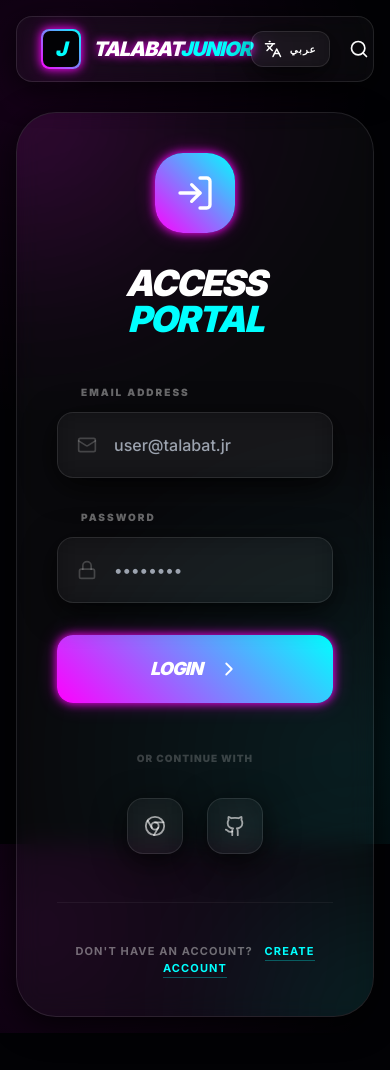
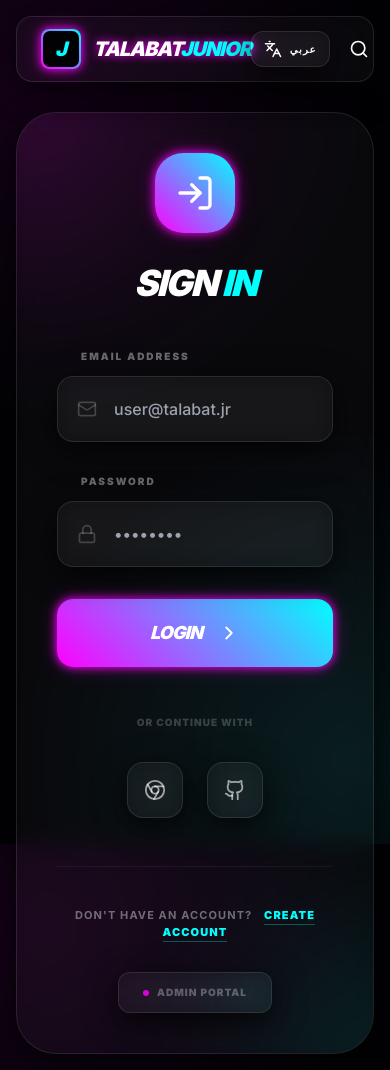
Before and after one commit to youcieff/Talabat_Junior-Delevery_website-, a Next.js app in the folder frontend/: page /login in a window 390 px wide. Before the commit the page ends 1033 px from the top, so only its background shows below. Built offline with nearby package versions, Linux system fonts and the light colour scheme; no server answers.

Commit message:
feat: Restrict admin registration to manual assignment only

```diff
--- a/frontend/src/app/login/page.js
+++ b/frontend/src/app/login/page.js
@@ -56,7 +56,7 @@
              <LogIn size={40} className="text-white group-hover:scale-110 transition-transform" />
           </div>
           <h1 className="text-4xl font-black text-white italic uppercase tracking-tighter leading-none">
-            {t("login_title_1")} <span className="text-cyber-cyan">{t("login_title_2")}</span>
+            {lang === 'ar' ? 'تسجيل' : 'SIGN'} <span className="text-cyber-cyan">{lang === 'ar' ? 'الدخول' : 'IN'}</span>
           </h1>
 
           {error && (
@@ -127,13 +127,25 @@
             </button>
           </div>
 
-          <div className="mt-12 pt-10 border-t border-white/5">
+          <div className="mt-12 pt-10 border-t border-white/5 space-y-6">
+            {/* Create Account */}
             <p className="text-white/40 text-[11px] font-bold uppercase tracking-widest">
-              {t("footer_no_account")}{" "}
-              <Link href="/register" className="text-cyber-cyan hover:text-white transition-colors border-b border-cyber-cyan/30 pb-0.5 ml-2">
-                {t("footer_register_link")}
+              {lang === 'ar' ? 'ليس لديك حساب؟' : "Don't have an account?"}{" "}
+              <Link href="/register" className="text-cyber-cyan hover:text-white transition-colors border-b border-cyber-cyan/30 pb-0.5 ml-2 font-black">
+                {lang === 'ar' ? 'إنشاء حساب' : 'Create Account'}
               </Link>
             </p>
+
+            {/* Admin Portal Quick Access */}
+            <div className="pt-2">
+              <Link
+                href="/admin"
+                className="inline-flex items-center gap-2 px-6 py-3 rounded-xl glass border border-white/10 hover:border-cyber-pink/40 hover:text-cyber-pink text-white/30 transition-all text-[10px] font-black uppercase tracking-widest group"
+              >
+                <span className="w-1.5 h-1.5 rounded-full bg-cyber-pink animate-pulse"></span>
+                {lang === 'ar' ? 'دخول الإدمن' : 'Admin Portal'}
+              </Link>
+            </div>
           </div>
         </div>
       </motion.div>
--- a/frontend/src/app/register/page.js
+++ b/frontend/src/app/register/page.js
@@ -14,8 +14,7 @@
     email: "",
     phone: "",
     password: "",
-    confirmPassword: "",
-    role: "user"
+    confirmPassword: ""
   });
   const [loading, setLoading] = useState(false);
   const [error, setError] = useState("");
@@ -34,8 +33,7 @@
         name: formData.name,
         email: formData.email,
         phone: formData.phone,
-        password: formData.password,
-        role: formData.role
+        password: formData.password
       });
     } catch (err) {
       setError(err.response?.data?.error || t("error_register"));
@@ -155,35 +153,7 @@
             </div>
           </div>
 
-          <div className="md:col-span-2 space-y-4">
-            <label className={`block text-[10px] font-black uppercase tracking-[0.2em] text-white/40 ${lang === 'ar' ? 'mr-6' : 'ml-6'}`}>
-              {t("role_label")}
-            </label>
-            <div className="grid grid-cols-2 gap-4">
-              <button
-                type="button"
-                onClick={() => setFormData({ ...formData, role: "user" })}
-                className={`py-4 rounded-2xl border font-black text-xs uppercase tracking-widest transition-all ${
-                  formData.role === "user"
-                  ? "bg-cyber-cyan/10 border-cyber-cyan text-cyber-cyan shadow-neon-cyan"
-                  : "bg-white/5 border-white/5 text-white/30 hover:bg-white/10"
-                }`}
-              >
-                {t("role_user")}
-              </button>
-              <button
-                type="button"
-                onClick={() => setFormData({ ...formData, role: "admin" })}
-                className={`py-4 rounded-2xl border font-black text-xs uppercase tracking-widest transition-all ${
-                  formData.role === "admin"
-                  ? "bg-cyber-pink/10 border-cyber-pink text-cyber-pink shadow-neon-pink"
-                  : "bg-white/5 border-white/5 text-white/30 hover:bg-white/10"
-                }`}
-              >
-                {t("role_admin")}
-              </button>
-            </div>
-          </div>
+
 
           <div className="md:col-span-2 pt-6">
             <button
--- a/frontend/src/components/Navbar.js
+++ b/frontend/src/components/Navbar.js
@@ -85,10 +85,15 @@
                 </button>
               </div>
             ) : (
-              <Link href="/login" className="hidden md:flex items-center gap-2 bg-white/5 hover:bg-white/10 px-5 py-2 rounded-xl border border-white/10 transition-all group font-bold text-xs uppercase tracking-tight">
-                <User size={16} className="group-hover:text-cyber-cyan transition-colors" />
+            <div className="hidden md:flex items-center gap-2">
+              <Link href="/register" className="flex items-center gap-2 bg-white/5 hover:bg-white/10 px-5 py-2 rounded-xl border border-white/10 transition-all group font-bold text-xs uppercase tracking-tight text-white/40 hover:text-white">
+                <span>{lang === 'ar' ? 'إنشاء حساب' : 'Sign Up'}</span>
+              </Link>
+              <Link href="/login" className="flex items-center gap-2 bg-cyber-gradient px-5 py-2 rounded-xl shadow-neon-pink hover:scale-[1.02] transition-all group font-bold text-xs uppercase tracking-tight">
+                <User size={16} className="group-hover:scale-110 transition-transform" />
                 <span>{t("nav_login")}</span>
               </Link>
+            </div>
             )}
 
             <button className="md:hidden p-2 text-white/40">
```
Also changed, not shown: 1 other file (tests, documents, lock files or other folders).
